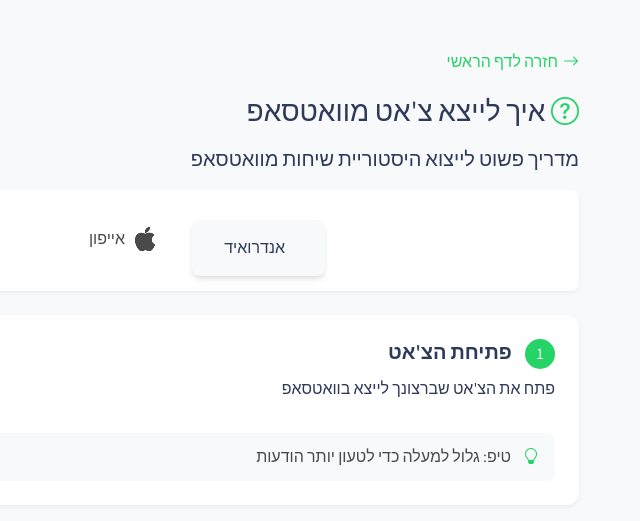
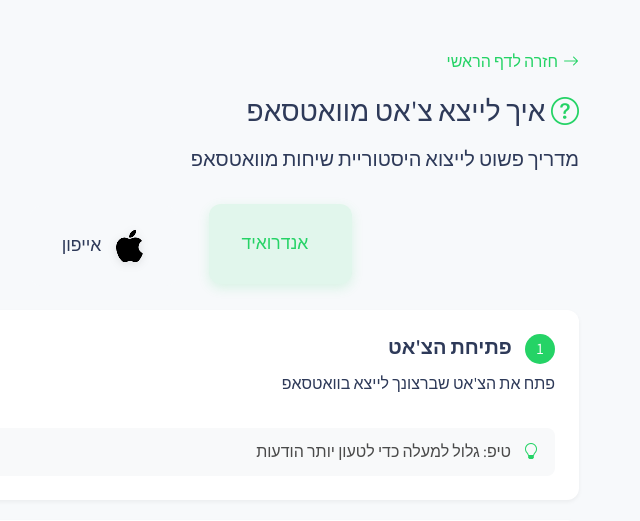
Before and after one commit to yuvalklein2/WhatStatsUpdated, a Flask app: page /help in a window 1280 px wide. Shown: the top 521 px of the page, without its empty margins (449-1089 px from the left). Run offline with Flask 3, Linux system fonts and the light colour scheme; some libraries are stand-ins or nearby versions.

Commit message:
שיפור עיצוב כפתורי הפלטפורמה והאייקונים

```diff
--- a/api/index.py
+++ b/api/index.py
@@ -230,3 +230,6 @@
 @app.route('/static/<path:filename>')
 def serve_static(filename):
     return send_from_directory(app.static_folder, filename)
+
+if __name__ == '__main__':
+    app.run(debug=True, host='0.0.0.0', port=5000)
--- a/templates/help.html
+++ b/templates/help.html
@@ -77,32 +77,62 @@
             color: #128C7E;
         }
         .platform-selector {
-            background-color: white;
-            border-radius: 8px;
-            padding: 15px;
-            margin-bottom: 30px;
-            box-shadow: 0 2px 4px rgba(0,0,0,0.05);
+            margin: 2rem 0;
+            display: flex;
+            justify-content: center;
+            gap: 1rem;
         }
         .platform-button {
-            border: none;
-            background: none;
-            padding: 1rem 2rem;
-            color: var(--text-secondary);
-            border-radius: 8px;
-            transition: var(--transition);
+            position: relative;
+            overflow: hidden;
             display: inline-flex;
             align-items: center;
-            gap: 0.5rem;
-            position: relative;
-            overflow: hidden;
+            gap: 0.75rem;
+            padding: 1rem 2rem;
+            border: none;
+            border-radius: 12px;
+            background-color: var(--bg-color);
+            color: var(--text-primary);
+            font-size: 1.1rem;
+            font-weight: 500;
+            cursor: pointer;
+            transition: var(--transition);
+            margin: 0 0.5rem;
         }
         .platform-button i {
-            font-size: 1.5rem;
+            font-size: 2rem;
+            transition: var(--transition);
         }
         .platform-button.active {
-            background-color: var(--bg-color);
-            color: var(--text-primary);
-            box-shadow: var(--shadow);
+            background-color: rgba(37, 211, 102, 0.1);
+            color: var(--whatsapp-green);
+            transform: translateY(-2px);
+            box-shadow: 0 4px 12px rgba(37, 211, 102, 0.15);
+        }
+        .platform-button.active i {
+            transform: scale(1.2);
+        }
+        .platform-button:hover {
+            transform: translateY(-2px);
+        }
+        .platform-button:hover i {
+            transform: scale(1.2);
+        }
+        .platform-button i.bi-android2 {
+            color: #3DDC84;
+            filter: drop-shadow(0 2px 4px rgba(61, 220, 132, 0.2));
+        }
+        .platform-button i.bi-apple {
+            color: #000000;
+            filter: drop-shadow(0 2px 4px rgba(0, 0, 0, 0.1));
+        }
+        .platform-button.active i.bi-android2 {
+            color: #2CBD6F;
+            filter: drop-shadow(0 4px 8px rgba(44, 189, 111, 0.3));
+        }
+        .platform-button.active i.bi-apple {
+            color: var(--whatsapp-dark);
+            filter: drop-shadow(0 4px 8px rgba(18, 140, 126, 0.3));
         }
         .platform-content {
             display: none;
```
